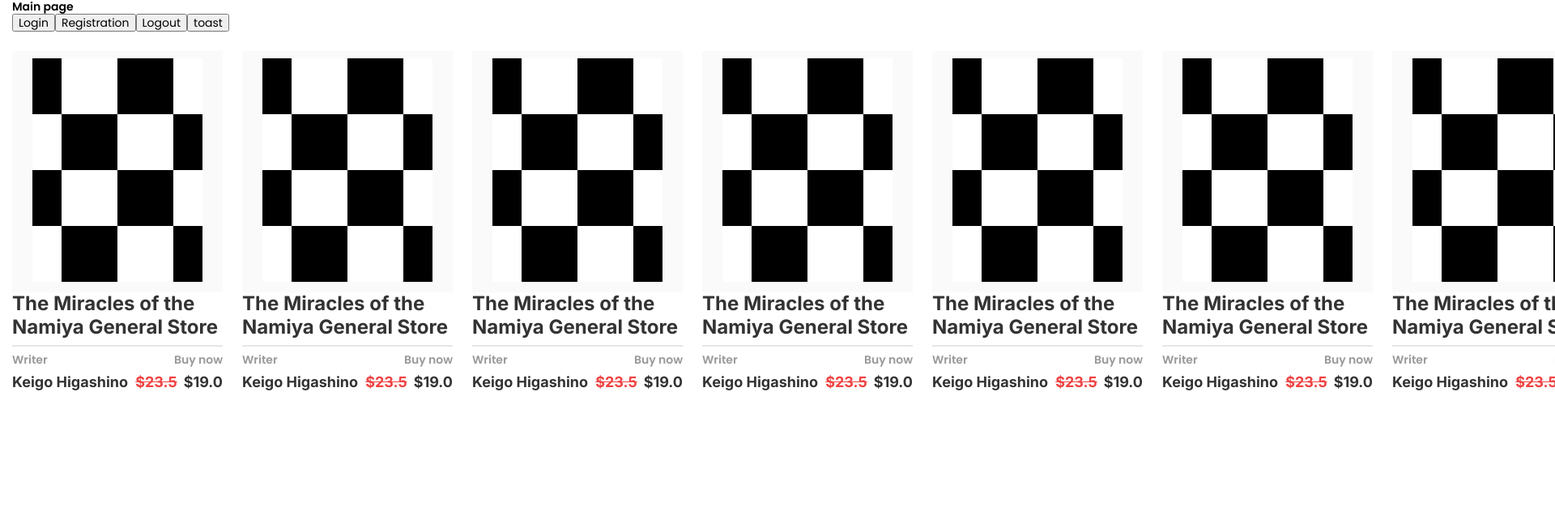
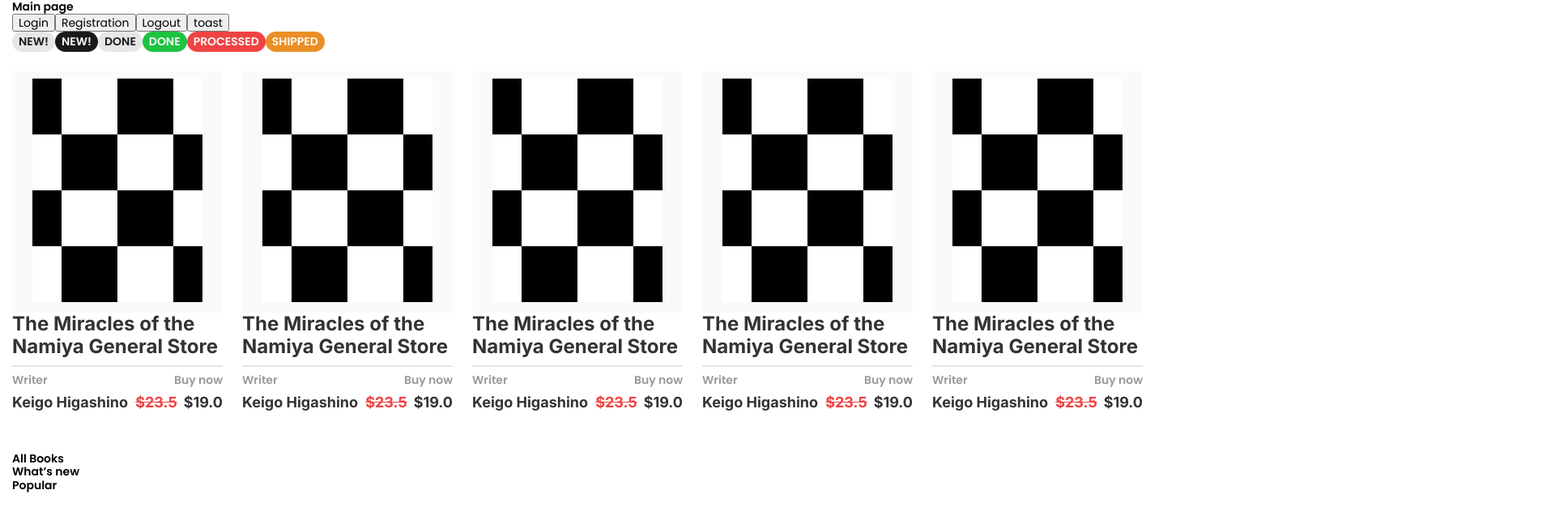
Before and after one commit to gapanovichV/bookstore-next, a Next.js app: page / in a window 1280 px wide. Shown: the part 91-738 px from the top of the page at 81% size, 1920 px wide, since content can reach past the window. Built offline with nearby package versions, Linux system fonts and the light colour scheme.

Commit message:
feat: create Tab

```diff
--- a/app/globalStyles/index.scss
+++ b/app/globalStyles/index.scss
@@ -44,6 +44,13 @@
   grid-template-columns: repeat(7, 1fr);
   gap: 2.5rem 1.5rem;
 }
+
 .test-tag {
   display: flex;
 }
+
+.test-tab {
+  margin-top: 50px;
+  display: flex;
+  gap: 16px;
+}
--- a/components/elements/ProfilePic/ProfilePic.tsx
+++ /dev/null
@@ -1,13 +0,0 @@
-import clsx from "clsx"
-
-import styles from "./ProfilePic.module.scss"
-
-interface ProfilePicProps {
-  className?: string
-  size?: "small" | "big"
-  src?: string
-}
-
-export const ProfilePic = ({size = 'small', src = "/img/ProfileTEST.png", className}: ProfilePicProps) => {
-  return <img className={clsx(styles.img, styles[size], className)} src={src} alt="Profile picture" />
-}
--- /dev/null
+++ b/components/elements/ProfilePicture/ProfilePicture.tsx
@@ -0,0 +1,19 @@
+import clsx from "clsx"
+
+import styles from "./ProfilePicture.module.scss"
+
+interface ProfilePicProps {
+  className?: string
+  size?: "small" | "big"
+  src?: string
+}
+
+export const ProfilePicture = ({
+  size = "small",
+  src = "/img/ProfileTEST.png",
+  className
+}: ProfilePicProps) => {
+  return (
+    <img className={clsx(styles.img, styles[size], className)} src={src} alt="Profile picture" />
+  )
+}
--- /dev/null
+++ b/components/elements/PurchaseCard/PurchaseCard.module.scss
@@ -0,0 +1,3 @@
+.card {
+
+}
--- /dev/null
+++ b/components/elements/PurchaseCard/PurchaseCard.tsx
@@ -0,0 +1,11 @@
+import clsx from "clsx"
+
+import styles from "./PurchaseCard.module.scss"
+
+interface PurchaseCardProps {
+  className?: string
+}
+export const PurchaseCard = ({ className }: PurchaseCardProps) => {
+  console.log()
+  return <div className={clsx(styles.card, className)}></div>
+}
--- /dev/null
+++ b/components/elements/Tab/Tab.module.scss
@@ -0,0 +1,11 @@
+.tab {
+
+}
+
+.horizontal {
+
+}
+
+.vertical {
+
+}
--- /dev/null
+++ b/components/elements/Tab/Tab.tsx
@@ -0,0 +1,34 @@
+import React from "react"
+import clsx from "clsx"
+
+import styles from "./Tab.module.scss"
+
+type TabPosition = "horizontal" | "vertical"
+
+interface TabText {
+  id: string | number
+  label?: string
+}
+interface TabProps {
+  className?: string
+  position: TabPosition
+  tabs: TabText[]
+  onClick: (e: React.MouseEvent, id: string | number) => void
+  selectedTabId: string | number
+
+}
+export const Tab = ({ position, className, tabs, selectedTabId, onClick }: TabProps) => {
+  return (
+    <div
+      className={clsx(styles.tab, styles[position], className)}
+    >
+      {
+        tabs && tabs.map((elem: TabText) => (
+          <div key={elem.id} onClick={(e) => onClick(e, elem.id)}>
+            <div>{elem.label}</div>
+          </div>
+        ))
+      }
+    </div>
+  )
+}
--- a/components/elements/Tag/Tag.tsx
+++ b/components/elements/Tag/Tag.tsx
@@ -14,7 +14,7 @@
 
 export const Tag = ({ children, status, color = "default", className }: TagProps) => {
   return (
-    <div className={clsx(styles.tag,  styles[color], { [styles.status]: !status },  className)}>
+    <div className={clsx(styles.tag, styles[color], { [styles.status]: !status }, className)}>
       {children.toUpperCase()}
     </div>
   )
--- a/components/modules/Header/Header.tsx
+++ b/components/modules/Header/Header.tsx
@@ -6,11 +6,11 @@
 import { usePathname, useRouter } from "next/navigation"
 
 import { Button } from "@/components/elements/Button/Button"
+import { ProfilePicture } from "@/components/elements/ProfilePicture/ProfilePicture"
 import { SearchBar } from "@/components/elements/SearchBar/SearchBar"
 import { RouteEnum } from "@/types/route.type"
 
 import styles from "./Header.module.scss"
-import { ProfilePic } from "@/components/elements/ProfilePic/ProfilePic"
 
 const Header = () => {
   const router = useRouter()
@@ -58,7 +58,7 @@
               <img src="/img/Cart.svg" alt="Cart Icon" />
             </Link>
             <Link href={RouteEnum.PROFILE}>
-              <ProfilePic size='small' />
+              <ProfilePicture size="small" />
             </Link>
           </div>
         )}
--- a/components/templates/MainPage/MainPage.tsx
+++ b/components/templates/MainPage/MainPage.tsx
@@ -1,38 +1,73 @@
 "use client"
 
+import { useState } from "react"
 import toast from "react-hot-toast"
 import clsx from "clsx"
 import { useRouter } from "next/navigation"
 
 import { Card } from "@/components/elements/Card/Card"
+import { PurchaseCard } from "@/components/elements/PurchaseCard/PurchaseCard"
+import { Tab } from "@/components/elements/Tab/Tab"
+import { Tag } from "@/components/elements/Tag/Tag"
 import { useUserLogout } from "@/hooks/useUserLogout"
 import { RouteEnum } from "@/types/route.type"
 
 const MainPage = () => {
   const router = useRouter()
   const handleLogout = useUserLogout()
+
+
+  const tabs = [
+    { id: 1, label: "All Books" },
+    { id: 2, label: "What’s new" },
+    { id: 3, label: "Popular" }
+  ]
+  const [selectedTabId, setSelectedTabId] = useState<string | number>(tabs[0].id)
+
+  const handleTabClick = (e: React.MouseEvent, id: number | string) => {
+    e.stopPropagation()
+    setSelectedTabId(id)
+  }
+
   const text = () => {
     toast.error("Error")
   }
+
   return (
     <main className={clsx("container")}>
       Main page
       <div>
-
         <button onClick={() => router.push(RouteEnum.SIGN_IN)}>Login</button>
         <button onClick={() => router.push(RouteEnum.SIGN_UP)}>Registration</button>
         <button onClick={handleLogout}>Logout</button>
         <button onClick={text}>toast</button>
-        <div className={"test"}>
-          <Card />
-          <Card />
-          <Card />
-          <Card />
-          <Card />
-          <Card />
-          <Card />
+        <div className={"test-tag"}>
+          <Tag status={false}>NEW!</Tag>
+          <Tag status={true}>NEW!</Tag>
+          <Tag status={false}>DONE</Tag>
+          <Tag status={true} color="green">
+            DONE
+          </Tag>
+          <Tag status={true} color="red">
+            Processed
+          </Tag>
+          <Tag status={true} color="yellow">
+            SHIPPED
+          </Tag>
         </div>
 
+        <div className={"test"}>
+          <Card size="medium" />
+          <Card size="medium" />
+          <Card size="medium" />
+          <Card size="medium" />
+          <Card size="medium" />
+        </div>
+        <PurchaseCard />
+
+        <div className={"test-tab"}>
+          <Tab position="horizontal" tabs={tabs} onClick={(e, id ) => handleTabClick(e, id)} selectedTabId={selectedTabId}/>
+        </div>
       </div>
     </main>
   )
```
Also changed, not shown: components/elements/ProfilePicture/ProfilePicture.module.scss (renamed from components/elements/ProfilePic/ProfilePic.module.scss).
